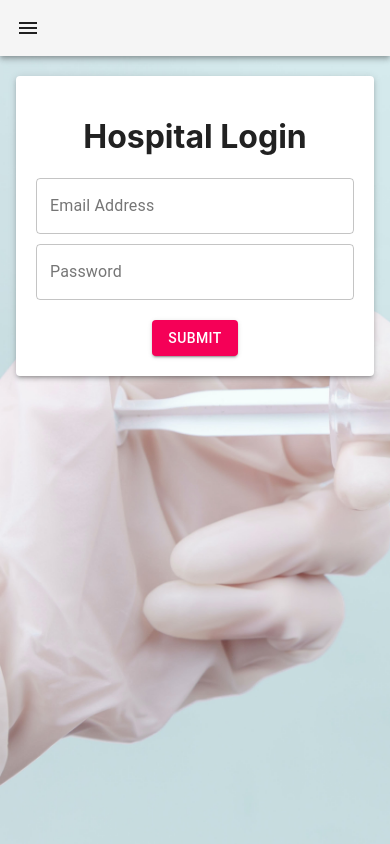
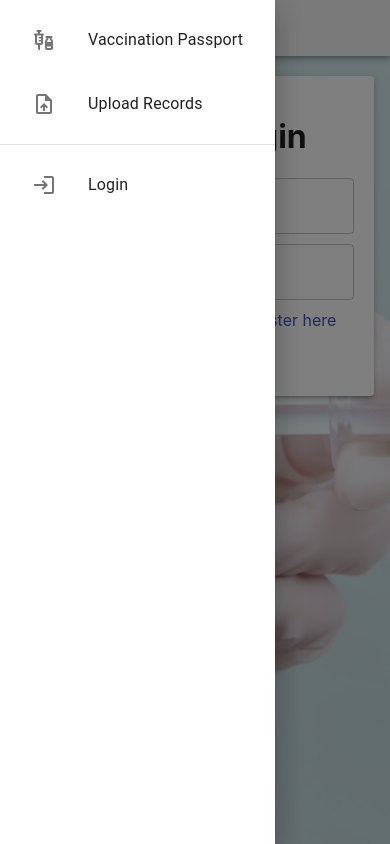
Before and after one commit to shubhadapaithankar/Universal-Vaccination-Passport-Using-Blockchain, a React (Create React App) app in the folder frontend/: page /hospitalLogin in a window 390 px wide. Both pictures are taken after a click on the button "menu". Built offline with nearby package versions, Linux system fonts and the light colour scheme.

Commit message:
hamburger menu navigation, started on login/logout

```diff
--- a/frontend/package.json
+++ b/frontend/package.json
@@ -7,6 +7,7 @@
     "@emotion/styled": "^11.11.0",
     "@material-ui/core": "^4.12.0",
     "@material-ui/icons": "^4.11.2",
+    "@mui/icons-material": "^5.14.18",
     "@mui/material": "^5.14.13",
     "@mui/x-data-grid": "^6.16.2",
     "@testing-library/jest-dom": "^5.14.1",
--- a/frontend/src/App.css
+++ b/frontend/src/App.css
@@ -48,3 +48,7 @@
     display: none;
   }
 }
+
+.regLink:hover {
+  cursor: pointer;
+}
--- a/frontend/src/App.js
+++ b/frontend/src/App.js
@@ -1,3 +1,4 @@
+import { useState } from "react";
 import "./App.css";
 import Appbar from "./components/Appbar";
 import HospitalLogin from "./components/HospitalLogin";
@@ -9,6 +10,8 @@ import backimage from "./images/back.jpg";
 import { BrowserRouter as Router, Routes, Route } from "react-router-dom";
 
 function App() {
+  const [isAuth, setIsAuth] = useState(localStorage.getItem("token") !== null);
+
   return (
     <div
       className="bg_image"
@@ -23,11 +26,17 @@ function App() {
       }}
     >
       <Router>
-        <Appbar />
+        <Appbar isAuth={isAuth} setIsAuth={setIsAuth} />
         <Routes>
           <Route path="/" element={<Vaccination />} />
-          <Route path="/hospitalLogin" element={<HospitalLogin />} />
-          <Route path="/hospitalRegistration" element={<HospitalRegistration />} />
+          <Route
+            path="/hospitalLogin"
+            element={<HospitalLogin setIsAuth={setIsAuth} />}
+          />
+          <Route
+            path="/hospitalRegistration"
+            element={<HospitalRegistration setIsAuth={setIsAuth} />}
+          />
           <Route path="/uploadCSV" element={<UploadCSV />} />
           <Route path="/admin" element={<Admin />} />
         </Routes>
--- a/frontend/src/components/Appbar.js
+++ b/frontend/src/components/Appbar.js
@@ -1,11 +1,25 @@
-import React from "react";
+import React, { useState } from "react";
 import { makeStyles } from "@material-ui/core/styles";
 import AppBar from "@material-ui/core/AppBar";
 import Toolbar from "@material-ui/core/Toolbar";
 import Typography from "@material-ui/core/Typography";
 import IconButton from "@material-ui/core/IconButton";
 import MenuIcon from "@material-ui/icons/Menu";
-import { Box } from "@material-ui/core";
+import {
+  Box,
+  Divider,
+  Drawer,
+  List,
+  ListItem,
+  ListItemIcon,
+  ListItemText,
+} from "@material-ui/core";
+import { ListItemButton } from "@mui/material";
+import VaccinesIcon from "@mui/icons-material/Vaccines";
+import UploadFileIcon from "@mui/icons-material/UploadFile";
+import Login from "@mui/icons-material/Login";
+import { useNavigate } from "react-router-dom";
+import LogoutIcon from "@mui/icons-material/Logout";
 
 const useStyles = makeStyles((theme) => ({
   root: {
@@ -19,8 +33,33 @@ const useStyles = makeStyles((theme) => ({
   },
 }));
 
-export default function Appbar() {
+export default function Appbar({ isAuth, setIsAuth }) {
   const classes = useStyles();
+  const [menuOpen, setMenuOpen] = useState(false);
+
+  const navigate = useNavigate();
+
+  const goToLoginPage = () => {
+    navigate("/hospitalLogin");
+    setMenuOpen(false);
+  };
+
+  const goToPassportPage = () => {
+    navigate("/");
+    setMenuOpen(false);
+  };
+
+  const goToUploadRecordsPage = () => {
+    navigate("/uploadCSV");
+    setMenuOpen(false);
+  };
+
+  const handleLogout = () => {
+    navigate("/");
+    localStorage.removeItem("token");
+    setIsAuth(false);
+    setMenuOpen(false);
+  };
 
   return (
     <div className={classes.root}>
@@ -31,9 +70,59 @@ export default function Appbar() {
             className={classes.menuButton}
             color="inherit"
             aria-label="menu"
+            onClick={() => setMenuOpen(true)}
           >
             <MenuIcon />
           </IconButton>
+          <Drawer
+            anchor="left"
+            open={menuOpen}
+            onOpen={() => setMenuOpen(true)}
+            onClose={() => setMenuOpen(false)}
+          >
+            <Box>
+              <List>
+                <ListItem onClick={goToPassportPage}>
+                  <ListItemButton>
+                    <ListItemIcon>
+                      <VaccinesIcon />
+                    </ListItemIcon>
+                    <ListItemText primary="Vaccination Passport" />
+                  </ListItemButton>
+                </ListItem>
+                <ListItem onClick={goToUploadRecordsPage}>
+                  <ListItemButton>
+                    <ListItemIcon>
+                      <UploadFileIcon />
+                    </ListItemIcon>
+                    <ListItemText primary="Upload Records" />
+                  </ListItemButton>
+                </ListItem>
+              </List>
+              <Divider />
+              <List>
+                {isAuth ? (
+                  <ListItem onClick={handleLogout}>
+                    <ListItemButton>
+                      <ListItemIcon>
+                        <LogoutIcon />
+                      </ListItemIcon>
+                      <ListItemText primary="Logout" />
+                    </ListItemButton>
+                  </ListItem>
+                ) : (
+                  <ListItem onClick={goToLoginPage}>
+                    <ListItemButton>
+                      <ListItemIcon>
+                        <Login />
+                      </ListItemIcon>
+                      <ListItemText primary="Login" />
+                    </ListItemButton>
+                  </ListItem>
+                )}
+              </List>
+            </Box>
+          </Drawer>
           <Box className="navBarTitle">
             <Typography className={classes.title}>
               UNIVERSAL VACCINE PASSPORT PORTAL (POWERED BY ETHEREUM BLOCKCHAIN
--- a/frontend/src/components/HospitalLogin.js
+++ b/frontend/src/components/HospitalLogin.js
@@ -1,6 +1,7 @@
 import {
   Button,
   Container,
+  Link,
   Paper,
   Snackbar,
   TextField,
@@ -10,7 +11,7 @@ import { API_URL } from "../apiConfig";
 import { Alert } from "@mui/material";
 import { useNavigate } from "react-router-dom";
 
-const HospitalLogin = () => {
+const HospitalLogin = ({ setIsAuth }) => {
   const [email, setEmail] = useState("");
   const [password, setPassword] = useState("");
   const [open, setOpen] = useState(false);
@@ -31,6 +32,7 @@ const HospitalLogin = () => {
       setOpen(true);
     } else {
       localStorage.setItem("token", response.user.token);
+      setIsAuth(true);
       navigate("/uploadCSV");
     }
   };
@@ -57,10 +59,16 @@ const HospitalLogin = () => {
           value={password}
           onChange={(e) => setPassword(e.target.value)}
         />
+        <div
+          style={{ marginTop: "10px" }}
+          onClick={() => navigate("/hospitalRegistration")}
+        >
+          <Link className="regLink">Don't have an account? Register here</Link>
+        </div>
         <Button
           variant="contained"
           color="secondary"
-          style={{ marginTop: "20px" }}
+          style={{ marginTop: "10px" }}
           onClick={onSubmit}
         >
           Submit
--- a/frontend/src/components/HospitalRegistration.js
+++ b/frontend/src/components/HospitalRegistration.js
@@ -11,7 +11,7 @@ import PasswordChecklist from "react-password-checklist";
 import { useNavigate } from "react-router-dom";
 import { API_URL } from "../apiConfig";
 
-const HospitalRegistration = () => {
+const HospitalRegistration = ({ setIsAuth }) => {
   const [email, setEmail] = useState("");
   const [password, setPassword] = useState("");
   const [open, setOpen] = useState(false);
@@ -34,6 +34,7 @@ const HospitalRegistration = () => {
       setOpen(true);
     } else {
       localStorage.setItem("token", response.user.token);
+      setIsAuth(true);
       navigate("/uploadCSV");
     }
   };
```
Also changed, not shown: 1 other file (tests, documents, lock files or other folders).
